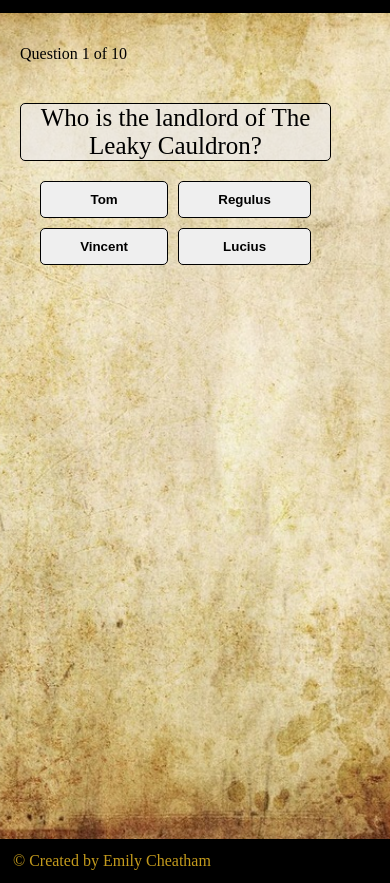
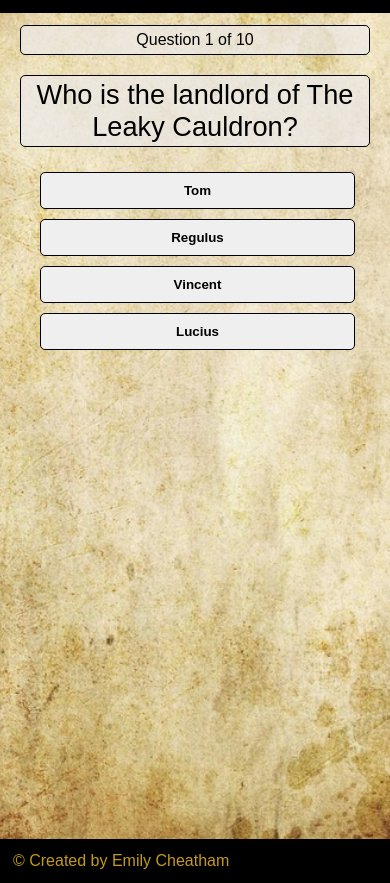
Before and after one commit to emilycheatham/Project2Quiz, a plain HTML site: page index.html in a window 390 px wide. Both pictures are taken after a click on the button "Start your OWLs". Shown: the part 69-952 px from the top of the page. Drawn offline with Linux system fonts and the light colour scheme; a web font is replaced by a local one.

Commit message:
add css for instructions and answer buttons for mobile devices

```diff
--- a/assets/css/style.css
+++ b/assets/css/style.css
@@ -7,11 +7,12 @@
 
 /* General styles */
 body {
-    background: url("../images/scroll.jpg") no-repeat center center/cover;min-height: 100vh;
+    background: url("../images/scroll.jpg") no-repeat center center/cover;
+    position: relative;
     display: flex;
     flex-direction: column;
     /* Font styles */
-    font-family: 'Arima', sans-serfif;
+    font-family: 'Arima', sans-serif;
 }
 
 /*Header and Logo */
@@ -32,16 +33,20 @@ header {
     padding: 0;
 }
 
+/* Main */
 main {
-    background: url("../images/scroll.jpg") no-repeat center center/cover;
-    position: relative;
-    /* Make main elelment take up any surplus space to push footer down */
+    /* Make main element take up any surplus space to push footer down */
     flex: 1 0 auto;
     margin-top: 64px;
-    width: 100vw;
-    height: 100vh;
+    min-height: 100vh;
 }
+
 /* Instructions*/
+#mom-logo {
+    width: 150px;
+    align-items: center;
+}
+
 #instructions {
     text-align: center;
     padding: 5px;
@@ -55,32 +60,45 @@ main {
     border-color: #000;
     border-radius: 5px;
     justify-content: center;
+    margin: 5px 0;
 }
 
 /*Quiz container - question counter, questions, and answer buttons */
 .container {
     display: block;
-    width: 90%;
     border-radius: 5px;
     padding: 20px;
     padding-top: 30px;
 }
 
 #question-counter {
-    padding: 20px 0;
+    padding: 5px 0;
     margin-bottom: 20px;
+    border: 1px solid;
+    border-color: #000;
+    border-radius: 5px;
+    background:rgba(237, 234, 234, 0.7);
+    text-align: center;
 }
 
 #question {
     text-align: center;
-    font-size: 25px;
+    font-size: 1.7em;
+    padding: 3px;
 }
 
 .btn-grid {
-    display: grid;
-    grid-template-columns: repeat(2, auto);
+    display: block;
+    margin: 20px;
     gap: 10px;
-    margin: 20px;
+    width: 100%;
+    align-items: center;
+    justify-content: center;
+}
+
+#answer-buttons button{
+    width: 90%;
+    margin: 5px 0;
 }
 
 .btn {
@@ -117,15 +135,14 @@ main {
     align-items: center;
 }
 
-#mom-logo {
-    width: 150px;
-    align-items: center;
-}
-
 .hide {
     display: none;
 }
 
+/* Results */
+
+
+/* footer */
 footer {
     background: #000;
     color: #c39a1c;
@@ -135,3 +152,18 @@ footer {
 footer p {
     padding: 5px;
 }
+
+/* media query for tablets (768px) and larger */
+@media screen and (min-width:768px) {
+.btn-grid {
+        display: grid;
+        grid-template-columns: repeat(2, auto);
+        gap: 10px;
+        margin: 20px;
+    }
+}
+
+/* media query for laptops(1024px) and larger*/
+@media screen and (min-width:1024px) {
+
+}
--- a/assets/js/questions.js
+++ b/assets/js/questions.js
@@ -272,7 +272,7 @@ const questions =
             ]
         },
         {
-            question: "What magical village do thrid years and above get to visit?",
+            question: "What magical village do third years and above get to visit?",
             answers: [
                 { text: "Hogsback", correct: false },
                 { text: "Hogginton", correct: false },
```
